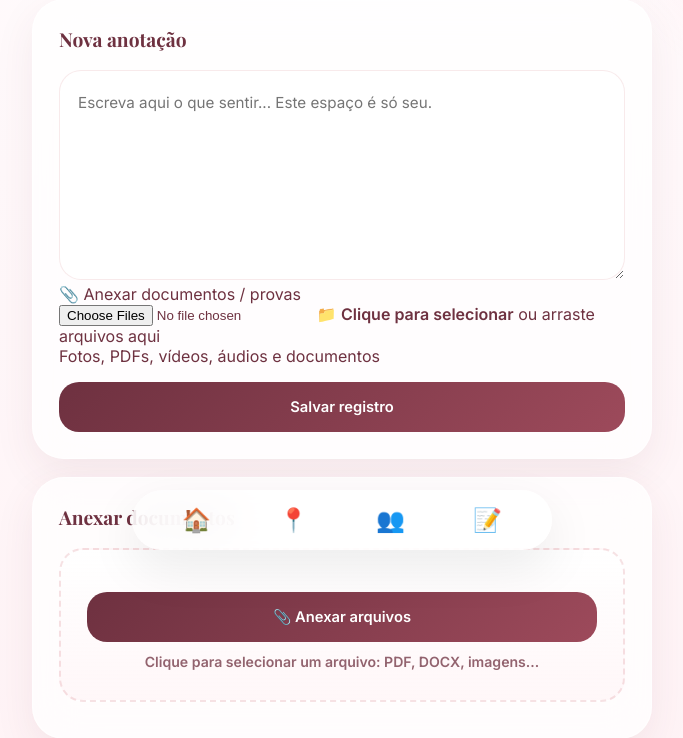
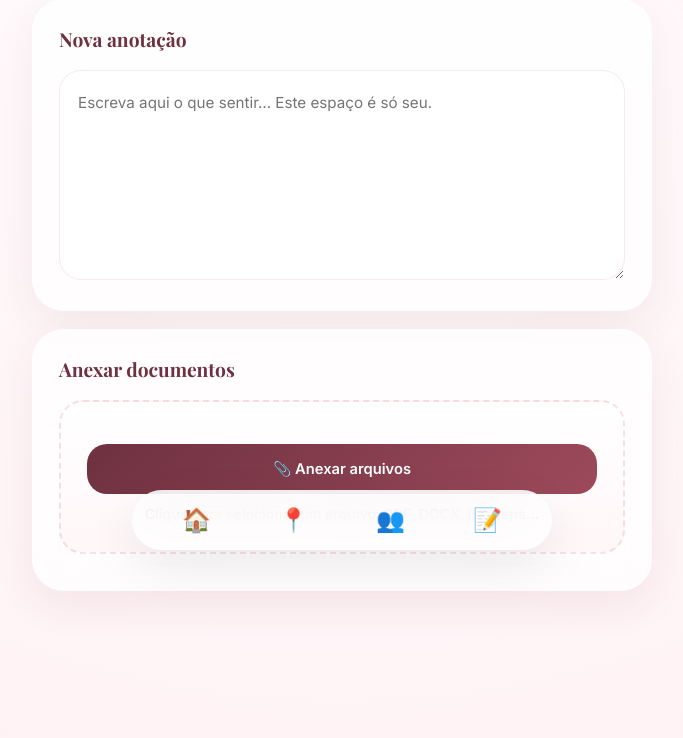
Before and after one commit to DaviMaeda7/minhamaquiagem, a Flask app: page /diario in a window 1280 px wide. Shown: the part 230-968 px from the top of the page, without its empty margins (298-981 px from the left). After the commit the page ends 838 px from the top, so only its background shows below. Run offline with Flask 3, Linux system fonts and the light colour scheme; the visitor is signed in with stand-in values (Sample User, id 1).

Commit message:
Update diario.html

```diff
--- a/templates/diario.html
+++ b/templates/diario.html
@@ -765,31 +765,6 @@ Voltar
     <h3 class="card-title">Nova anotação</h3>
 
     <textarea id="texto" placeholder="Escreva aqui o que sentir... Este espaço é só seu."></textarea>
-
-    <!-- SEÇÃO DE ANEXOS -->
-    <div class="anexo-label">
-        <span>📎</span> Anexar documentos / provas
-    </div>
-
-    <div class="dropzone" id="dropzone">
-        <input
-            type="file"
-            id="inputArquivos"
-            multiple
-            accept="image/*,.pdf,.doc,.docx,.txt,.mp4,.mov,.mp3,.ogg"
-            onchange="adicionarArquivos(this.files)"
-        />
-        <span class="dropzone-icon">📁</span>
-        <span class="dropzone-hint">
-            <strong>Clique para selecionar</strong> ou arraste arquivos aqui<br>
-            Fotos, PDFs, vídeos, áudios e documentos
-        </span>
-    </div>
-
-    <div id="listaAnexos"></div>
-
-    <button class="btn" onclick="salvar()">Salvar registro</button>
-    <div id="msg" class="msg"></div>
 </div>
 
 <div class="card">
```
